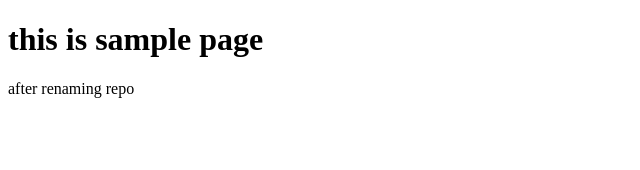
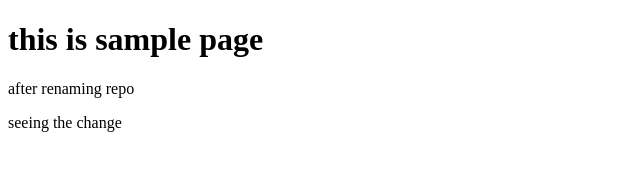
Before and after one commit to chanchal16/sample, a plain HTML site: page index.html in a window 1280 px wide. Shown: the whole page, without its empty margins (0-640 px from the left). Drawn offline with Linux system fonts and the light colour scheme.

Commit message:
refactor code

```diff
--- a/index.html
+++ b/index.html
@@ -9,5 +9,6 @@
 <body>
     <h1>this is sample page</h1>
     <p>after renaming repo</p>
+    <span>seeing the change</span>
 </body>
 </html>
```
